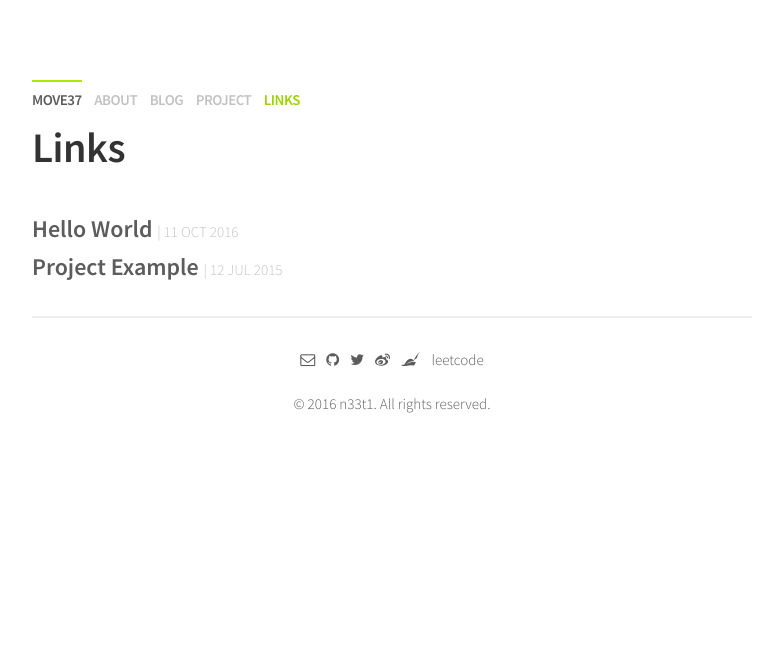
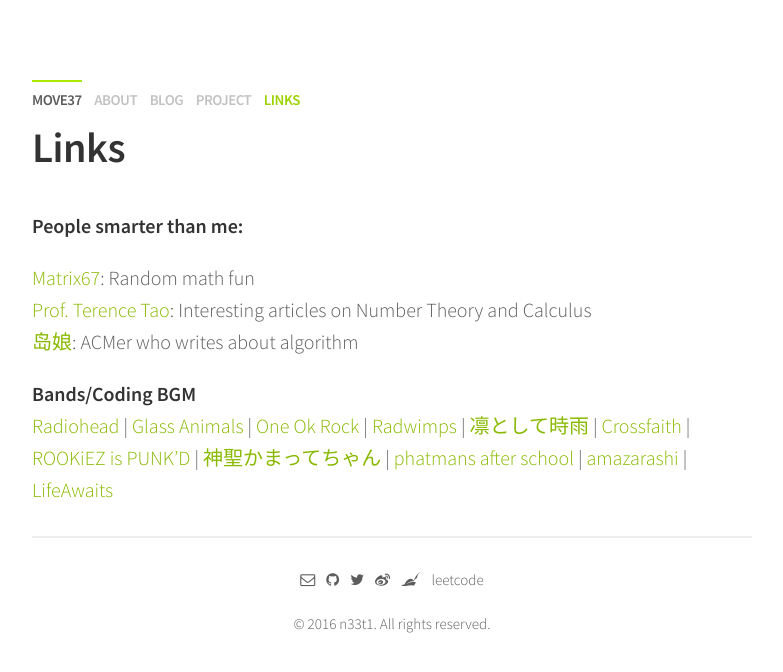
Before and after one commit to n33t1/n33t1.github.io, a Jekyll site: the page built from links.md, in a window 1280 px wide. Shown: the top 672 px of the page, without its empty margins (248-1031 px from the left). Built offline with Jekyll 4.4.1, drawn with Linux system fonts in a browser that asks for light colours; nearby versions of some CDN libraries.

Commit message:
Initial commit

```diff
--- /dev/null
+++ b/links.md
@@ -0,0 +1,24 @@
+---
+title: Links
+permalink: /links/
+---
+
+**People smarter than me:**
+
+ [Matrix67](http://www.matrix67.com/blog/): Random math fun
+ [Prof. Terence Tao](https://terrytao.wordpress.com/): Interesting articles on Number Theory and Calculus
+ [岛娘](http://www.shuizilong.com/house/): ACMer who writes about algorithm
+
+
+ **Bands/Coding BGM**
+ [Radiohead](http://www.wasteheadquarters.com/) |
+ [Glass Animals](http://www.glassanimals.eu/) |
+ [One Ok Rock](http://www.oneokrock.com/) |
+ [Radwimps](http://radwimps.jp/) |
+ [凛として時雨](http://www.sigure.jp/) |
+ [Crossfaith](http://www.crossfaith.jp/) |
+ [ROOKiEZ is PUNK'D](http://www.rookiez-official.com/) |
+ [神聖かまってちゃん](http://wmg.jp/artist/kamattechan/) |
+ [phatmans after school](https://phatmansafterschool.com/) |
+ [amazarashi](http://www.amazarashi.com/) |
+ [LifeAwaits](https://lifeawaitsband.bandcamp.com/releases)
--- a/links/index.html
+++ /dev/null
@@ -1,29 +0,0 @@
----
-layout: page
-title: Links
----
-
-<div class="archive">
-  <div class="archive-list">
-  {% if site.posts.size == 0 %}
-    <h2>No post found</h2>
-  {% else %}
-  {% for post in site.posts %}
-    <div class="archive-list-post">
-      {% if post.link %}
-      <a href="{{ post.link }}">
-      {% else %}
-      <a href="{{ post.url | prepend: site.baseurl }}">
-      {% endif %}
-        <span class="archive-list-post-title">
-          {{ post.title }}
-        </span>
-        <span class="archive-list-post-date">
-          <time>| {{ post.date | date_to_string }}</time>
-        </span>
-      </a>
-    </div>
-  {% endfor %}
-  {% endif %}
-  </div>
-</div>
```
Also changed, not shown: about.md (+2 -2 lines), blog/index.html (+13 -16 lines), index.html (+13 -5 lines).
